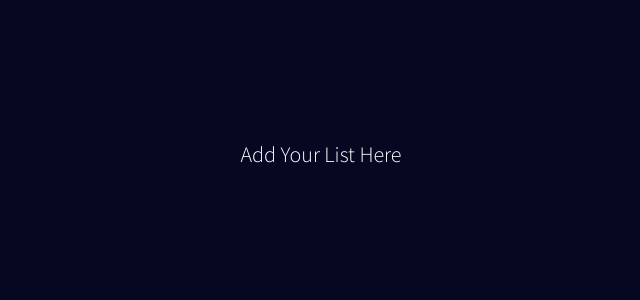
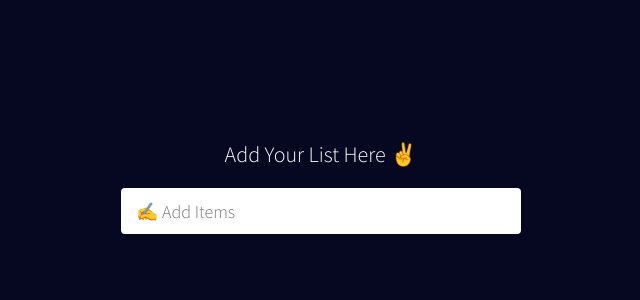
Before and after one commit to ankitt01/todo-redux, a React (Create React App) app: page / in a window 1280 px wide. Shown: the top 300 px of the page, without its empty margins (319-959 px from the left). Built offline with nearby package versions, Linux system fonts and the light colour scheme.

Commit message:
todo styling done

```diff
--- a/src/App.js
+++ b/src/App.js
@@ -1,15 +1,9 @@
-import logo from './logo.svg';
+import {Todo} from './components/Todo';
 import './App.css';
 
 function App() {
   return (
-    <div className="main-div">
-      <div className="child-div">
-        <figure>
-          <figcaption>Add your list here</figcaption>
-        </figure>
-      </div>
-    </div>
+    <Todo/>
   );
 }
 
--- /dev/null
+++ b/src/components/Todo.jsx
@@ -0,0 +1,20 @@
+import React from 'react'
+
+export const Todo = () => {
+    return (
+        <div>
+            <div className="main-div">
+                <div className="child-div">
+                    <figure>
+                    <figcaption>Add your list here ✌</figcaption>
+                    </figure>
+
+                    <div className="addItems">
+                    <input type="text" placeholder="✍ Add Items " />
+
+                    </div>
+                </div>
+                </div>
+        </div>
+    )
+}
--- /dev/null
+++ b/src/components/todo.css
@@ -0,0 +1,233 @@
+@import url("https://fonts.googleapis.com/css2?family=Source+Sans+Pro:wght@300&display=swap");
+* {
+    margin: 0;
+    padding: 0;
+    box-sizing: border-box;
+    font-family: "Source Sans Pro", sans-serif;
+}
+
+html {
+    font-size: 62.5%;
+}
+
+.main-div {
+    min-height: 100vh;
+    background: #060822;
+    display: flex;
+    justify-content: center;
+    /* align-items: center; */
+}
+
+.child-div {
+    text-align: center;
+    margin-top: 12rem;
+}
+
+.child-div figure img {
+    width: 10rem;
+    height: 8rem;
+}
+
+.child-div figure figcaption {
+    color: #fff;
+    font-size: 2.2rem;
+    padding-top: 2rem;
+    text-transform: capitalize;
+}
+
+input {
+    /* display: block; */
+    min-width: 40rem;
+    height: 3.4rem;
+    padding: 2rem 1.2rem;
+    font-size: 1.8rem;
+    line-height: 1.42857143;
+    margin-top: 2rem;
+    color: rgb(58, 57, 57);
+    background-color: #fff;
+    background-image: none;
+    border: 0.1rem solid #ccc;
+    border-radius: 0.4rem;
+    -webkit-box-shadow: inset 0 0.1rem 0.1rem rgb(0 0 0 / 8%);
+    box-shadow: inset 0 0.1rem 0.1rem rgb(0 0 0 / 8%);
+    transition: border-color ease-in-out 0.15s, box-shadow ease-in-out 0.15s;
+}
+
+input,
+input:focus,
+input:active,
+input:active:focus {
+    border: none;
+    padding: 2.3rem 1.5rem;
+    outline: none;
+}
+
+input {
+    -webkit-box-shadow: none;
+    box-shadow: none;
+    -webkit-transition: all 0.2s linear;
+    transition: all 0.2s linear;
+}
+
+input:focus {
+    -webkit-box-shadow: 0 0 1.5rem rgba(0, 0, 0, 0.2);
+    box-shadow: 0 0 1.5rem rgba(0, 0, 0, 0.2);
+}
+
+
+/*  Please Subscribe to ThapaTechnical Youtube Channel
+/* Click Here: https://www.youtube.com/thapatechnical  */
+
+.todo-btn {
+    width: 5rem;
+    display: flex;
+    justify-content: space-around;
+}
+
+.fa {
+    margin-left: -2.5rem;
+    cursor: pointer;
+    pointer-events: auto;
+    z-index: 10;
+    background-color: #fff;
+    background-image: none;
+    color: #666;
+    -webkit-transition: color 0.15s linear;
+    transition: color 0.15s linear;
+    font-size: 2rem;
+}
+
+.fa:hover {
+    color: rgb(47, 214, 122);
+}
+
+.fa-plus:before {
+    content: "\f067";
+    font-size: 1.5rem;
+}
+
+.showItems {
+    margin-top: 3rem;
+    text-align: center;
+}
+
+.eachItem {
+    background: #fff;
+    padding: 1.2rem 1rem;
+    border-radius: 0.5rem;
+    margin-bottom: 0.7rem;
+    margin-left: 1rem;
+    min-width: 40rem;
+    word-break: break-word;
+    background: rgb(85, 41, 220);
+    display: flex;
+    justify-content: space-between;
+    align-items: center;
+}
+
+.eachItem:hover {
+    background: rgb(249, 249, 252);
+    color: rgb(85, 41, 220);
+}
+
+.showItems .eachItem h3 {
+    padding-left: 1rem;
+    font-size: 1.6rem;
+    color: #fff;
+}
+
+.fa-trash-alt,
+.fa-edit {
+    /* margin-left: -2.5rem; */
+    cursor: pointer;
+    pointer-events: auto;
+    z-index: 10;
+    color: rgb(251, 251, 251);
+    -webkit-transition: color 0.15s linear;
+    transition: color 0.15s linear;
+    font-size: 2rem;
+}
+
+.addItems .fa-edit {
+    color: rgb(47, 214, 122);
+}
+
+.fa-edit {
+    margin-left: -3.5rem;
+}
+
+
+/*  Please Subscribe to ThapaTechnical Youtube Channel
+/* Click Here: https://www.youtube.com/thapatechnical  */
+
+.eachItem:hover .fa-trash-alt {
+    color: rgb(214, 47, 61);
+}
+
+.eachItem:hover .fa-edit {
+    color: rgb(100, 214, 47);
+}
+
+.eachItem:hover h3 {
+    color: rgb(85, 41, 220);
+}
+
+.btn {
+    letter-spacing: 0.1em;
+    cursor: pointer;
+    font-size: 14px;
+    font-weight: 400;
+    line-height: 45px;
+    max-width: 160px;
+    position: relative;
+    text-decoration: none;
+    text-transform: uppercase;
+    width: 100%;
+}
+
+.btn:hover {
+    text-decoration: none;
+}
+
+.effect04 {
+    --uismLinkDisplay: var(--smLinkDisplay, inline-flex);
+    display: var(--uismLinkDisplay);
+    color: #000;
+    outline: solid 2px #000;
+    position: relative;
+    transition-duration: 0.4s;
+    overflow: hidden;
+}
+
+.effect04::before,
+.effect04 span {
+    margin: 0 auto;
+    transition-timing-function: cubic-bezier(0.86, 0, 0.07, 1);
+    transition-duration: 0.4s;
+}
+
+.effect04:hover {
+    background-color: rgb(85, 41, 220);
+}
+
+.effect04:hover span {
+    -webkit-transform: translateY(-400%) scale(-0.1, 20);
+    transform: translateY(-400%) scale(-0.1, 20);
+}
+
+.effect04::before {
+    content: attr(data-sm-link-text);
+    color: #fff;
+    position: absolute;
+    left: 0;
+    right: 0;
+    margin: auto;
+    -webkit-transform: translateY(500%) scale(-0.1, 20);
+    transform: translateY(500%) scale(-0.1, 20);
+}
+
+.effect04:hover::before {
+    letter-spacing: 0.05em;
+    -webkit-transform: translateY(0) scale(1, 1);
+    transform: translateY(0) scale(1, 1);
+}
```
